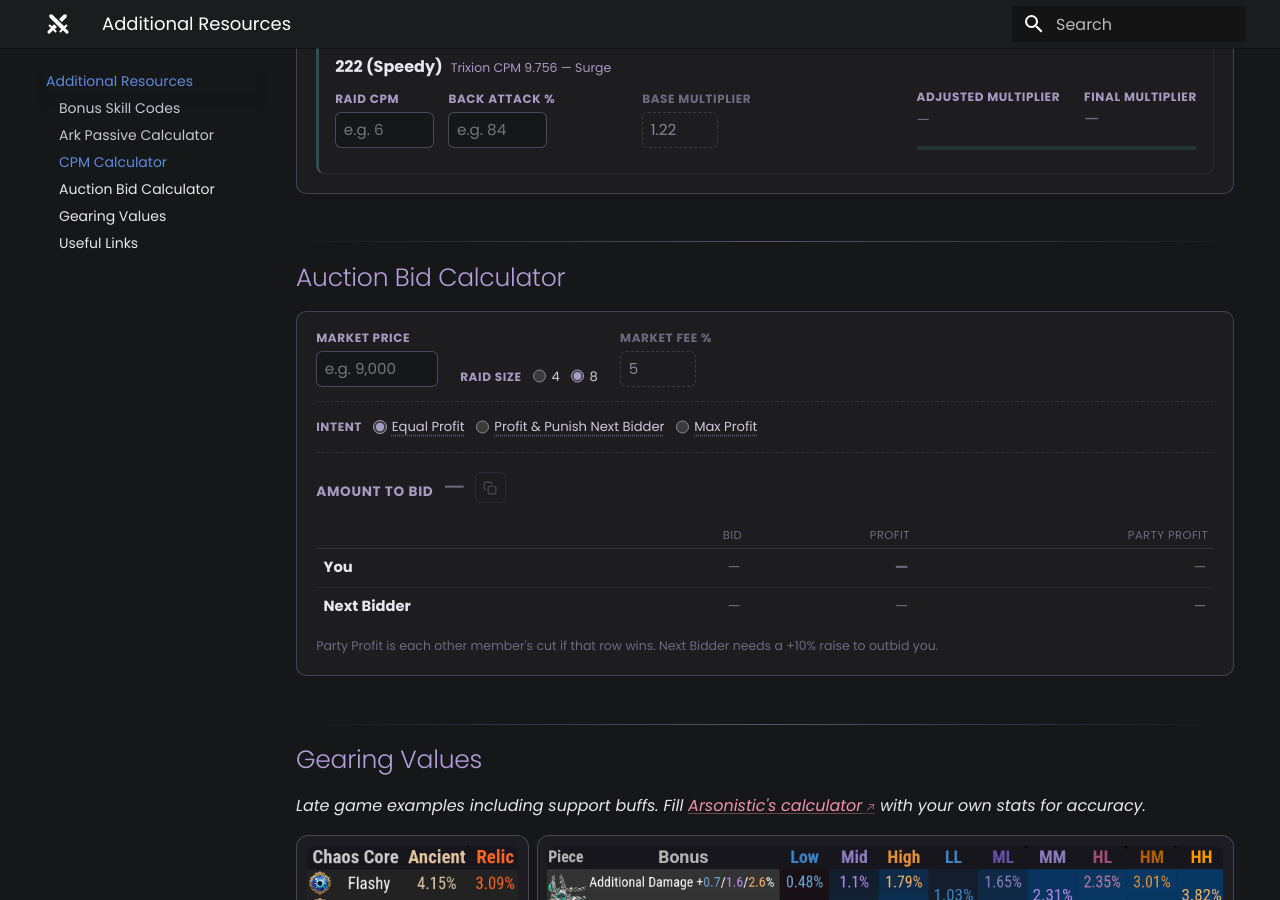
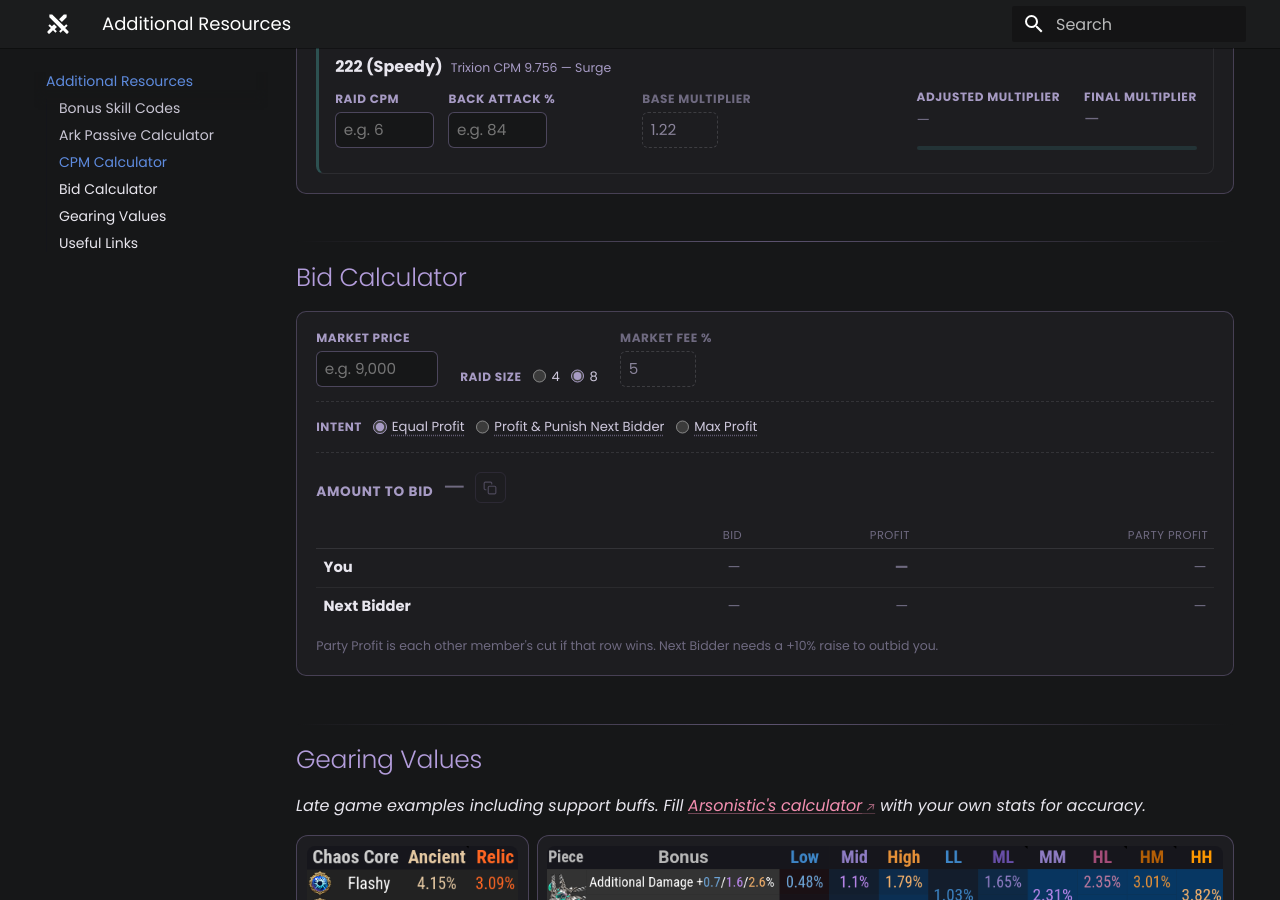
Before and after one commit to interlockme/deathblade, an MkDocs documentation site: the page built from docs/resources.md, in a window 1280 px wide and 900 px high, scrolled down 2386 px. Built offline with MkDocs 1.6.1 and Material for MkDocs 9.7.7, drawn with Linux system fonts in a browser that asks for light colours; plug-ins that fetch from the network failed and are left out.

Commit message:
rename header

```diff
--- a/docs/resources.md
+++ b/docs/resources.md
@@ -614,7 +614,7 @@
 
 </div>
 
-## Auction Bid Calculator
+## Bid Calculator
 
 <div class="bid-calc">
 
```
